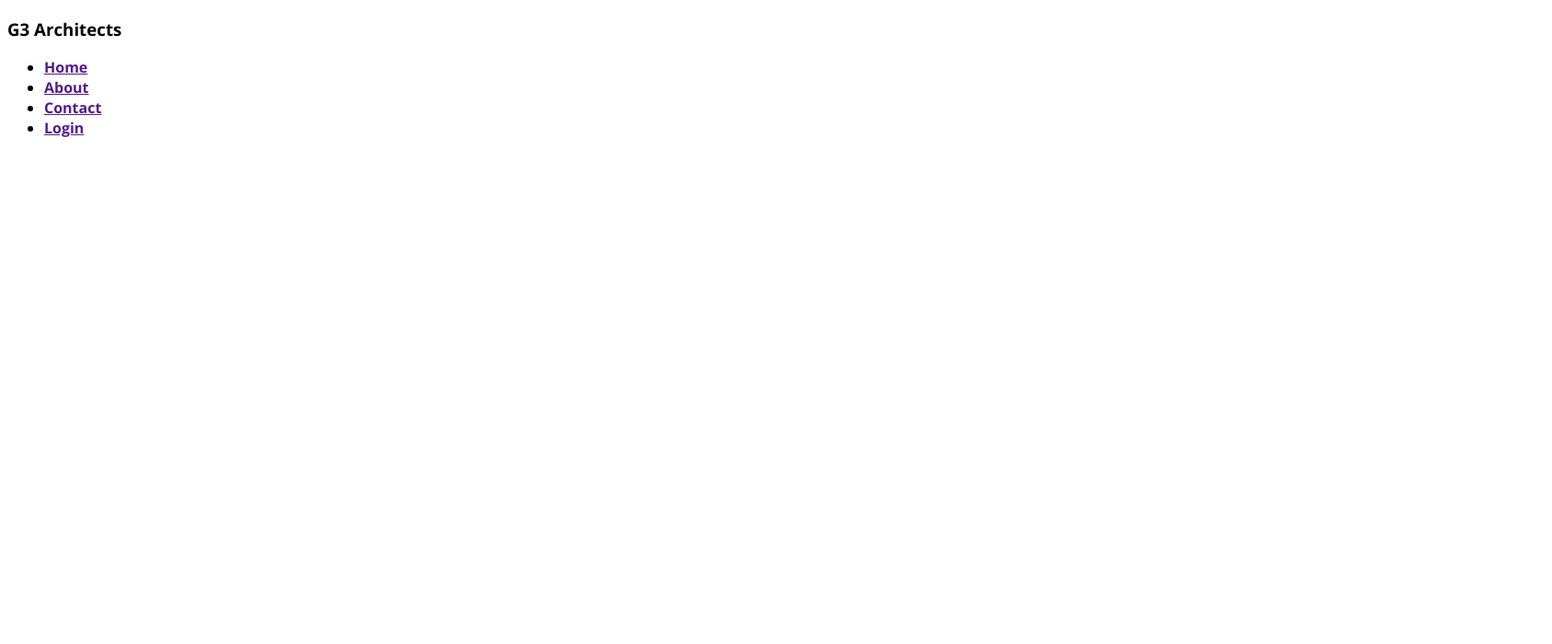
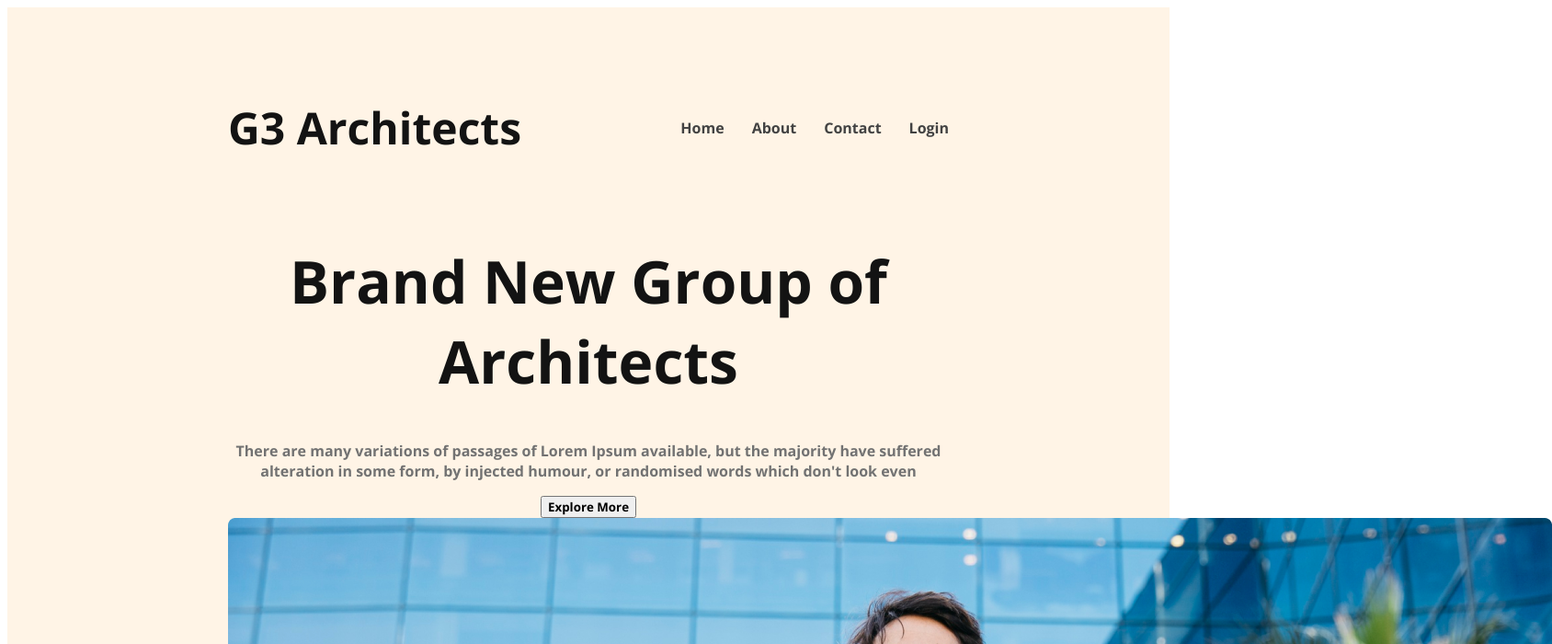
Before and after one commit to Sohelrana2815/g3-architects-website, a plain HTML site: page index.html in a window 1280 px wide. Shown: the top 700 px of the page at 92% size, 1688 px wide, since content can reach past the window. Drawn offline with nearby package versions, Linux system fonts and the light colour scheme.

Commit message:
banner part

```diff
--- a/index.html
+++ b/index.html
@@ -10,7 +10,7 @@
     <header>
       <!-- header section -->
       <nav>
-        <h3>G3 Architects</h3>
+        <h3 class="nav-title">G3 Architects</h3>
         <ul>
           <li><a href="">Home</a></li>
           <li><a href="">About</a></li>
@@ -18,6 +18,20 @@
           <li><a href="">Login</a></li>
         </ul>
       </nav>
+      <!-- Banner Section -->
+      <div class="banner">
+        <div class="banner-content">
+          <h1 class="banner-title">Brand New Group of Architects</h1>
+          <p class="banner-description">
+            There are many variations of passages of Lorem Ipsum available, but
+            the majority have suffered alteration in some form, by injected
+            humour, or randomised words which don't look even
+          </p>
+          <button class="btn-primary">Explore More</button>
+        </div>
+
+        <img src="images/banner.png" alt="" />
+      </div>
     </header>
     <main></main>
     <footer></footer>
--- a/style.css
+++ b/style.css
@@ -1,5 +1,54 @@
 /* Work Sans Font  From Google Font*/
 @import url("https://fonts.googleapis.com/css2?family=Open+Sans:wght@700&display=swap");
+
+/* Shared styles */
 * {
   font-family: "Open Sans", sans-serif;
 }
+/* Header styles */
+header {
+  background: rgba(255, 144, 14, 0.1);
+  padding: 50px 240px;
+}
+
+nav {
+  display: flex;
+  justify-content: space-between;
+  align-items: center;
+}
+
+.nav-title {
+  font-size: 3rem;
+  font-weight: 700;
+  color: #131313;
+}
+
+nav > ul {
+  display: flex;
+}
+nav li {
+  list-style: none;
+}
+nav a {
+  margin-left: 30px;
+  font-weight: 500;
+  font-size: 1rem;
+}
+nav li a {
+  text-decoration: none;
+  color: #424242;
+}
+/* Banner styles */
+.banner-content {
+  max-width: 850px;
+  text-align: center;
+  margin: 0 auto;
+}
+.banner-title {
+  font-size: 4rem;
+  font-weight: 700;
+  color: #131313;
+}
+.banner-description {
+  color: #727272;
+}
```
Also changed, not shown: images/architect.png (added), images/banner.png (added), images/icons/customers.png (added), images/icons/email.png (added), images/icons/projects.png (added), images/icons/ribon.png (added), images/sponsors/amazon.png (added), images/sponsors/figma.png (added), images/sponsors/google.png (added), images/sponsors/spotify.png (added), images/sponsors/telerama.png (added), images/team1.png (added), images/team2.png (added), images/team3.png (added), 1 more files.
